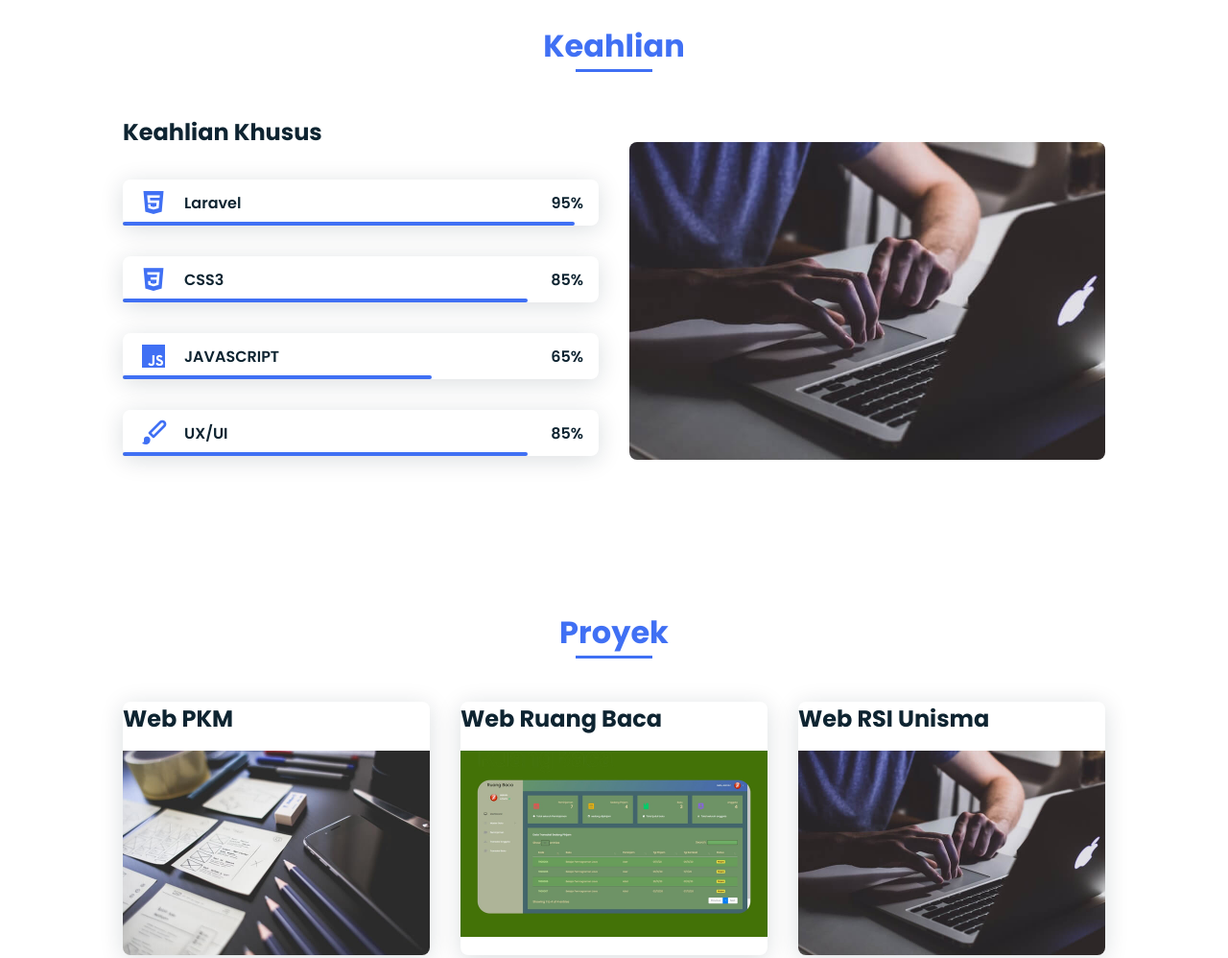
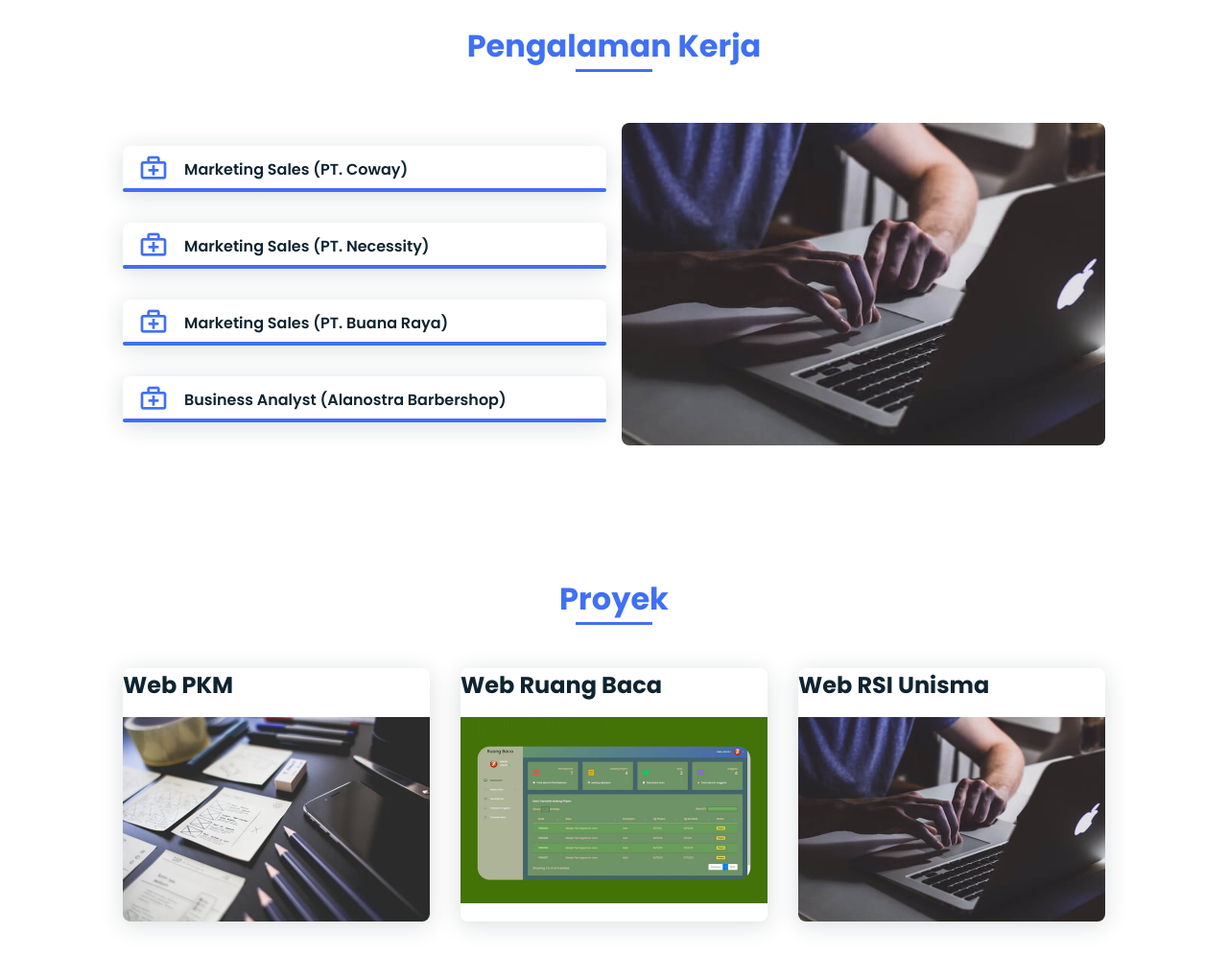
Before and after one commit to AbidShofaArisoena/abidshofaarisoena.github.io, a plain HTML site: page index.html in a window 1280 px wide. Shown: the part 1380-2378 px from the top of the page at 96% size. Drawn offline with nearby package versions, Linux system fonts and the light colour scheme; a script that the page names is missing.

Commit message:
perubahan baru

```diff
--- a/assets/css/styles.css
+++ b/assets/css/styles.css
@@ -105,8 +105,8 @@ img{
   max-width: 1024px;
   display: grid;
   grid-template-columns: 100%;
-  grid-column-gap: 2rem;
-  width: calc(100% - 2rem);
+  grid-column-gap: 1rem;
+  width: calc(100% - 1rem);
   margin-left: var(--mb-2);
   margin-right: var(--mb-2);
 }
@@ -289,16 +289,16 @@ img{
   z-index: var(--z-back);
 }
 .skills__html{
-  width: 95%;
+  width: 100%;
 }
 .skills__css{
-  width: 85%;
+  width: 100%;
 }
 .skills__js{
-  width: 65%;
+  width: 100%;
 }
 .skills__ux{
-  width: 85%;
+  width: 100%;
 }
 .skills__img{
   border-radius: .5rem;
@@ -306,7 +306,7 @@ img{
 
 /* ===== WORK =====*/
 .work__container{
-  row-gap: 2rem;
+  row-gap: 0rem;
 }
 .work__img{
   box-shadow: 0 4px 25px rgba(14,36,49,.15);
@@ -428,7 +428,7 @@ img{
   }
   .work__container{
     grid-template-columns: repeat(3, 1fr);
-    grid-template-rows: repeat(2,1fr);
+    grid-template-rows: repeat(1,1fr);
     column-gap: 2rem;
   }
   .contact__form{
--- a/index.html
+++ b/index.html
@@ -23,7 +23,7 @@
                     <ul class="nav__list">
                         <li class="nav__item"><a href="#home" class="nav__link active">Home</a></li>
                         <li class="nav__item"><a href="#about" class="nav__link">Tentang</a></li>
-                        <li class="nav__item"><a href="#skills" class="nav__link">Keahlian</a></li>
+                        <li class="nav__item"><a href="#skills" class="nav__link">Kerja</a></li>
                         <li class="nav__item"><a href="#work" class="nav__link">Proyek</a></li>
                         <li class="nav__item"><a href="#contact" class="nav__link">Kontak</a></li>
                     </ul>
@@ -46,9 +46,9 @@
                 </div>
 
                 <div class="home__social">
-                    <a href="" class="home__social-icon"><i class='bx bxl-linkedin'></i></a>
-                    <a href="" class="home__social-icon"><i class='bx bxl-behance' ></i></a>
-                    <a href="" class="home__social-icon"><i class='bx bxl-github' ></i></a>
+                    <a href="https://id.linkedin.com/abid-shofa-arisoena-b1646418b" class="home__social-icon"><i class='bx bxl-linkedin'></i></a>
+
+                    <a href="https://github.com/AbidShofaArisoena" class="home__social-icon"><i class='bx bxl-github' ></i></a>
                 </div>
 
                 <div class="home__img">
@@ -80,59 +80,52 @@
 
             <!--===== SKILLS =====-->
             <section class="skills section" id="skills">
-                <h2 class="section-title">Keahlian</h2>
+                <h2 class="section-title">Pengalaman Kerja</h2>
 
                 <div class="skills__container bd-grid">
                     <div>
-                        <h2 class="skills__subtitle">Keahlian Khusus</h2>
+                        <h2 class="skills__subtitle"></h2>
                         <p class="skills__text"></p>
                         <div class="skills__data">
                             <div class="skills__names">
-                                <i class='bx bxl-html5 skills__icon'></i>
-                                <span class="skills__name">Laravel</span>
+                                <i class='bx bx-first-aid skills__icon'></i>
+                                <span class="skills__name"> Marketing Sales (PT. Coway)</span>
                             </div>
                             <div class="skills__bar skills__html">
 
                             </div>
-                            <div>
-                                <span class="skills__percentage">95%</span>
-                            </div>
                         </div>
+
+
                         <div class="skills__data">
                             <div class="skills__names">
-                                <i class='bx bxl-css3 skills__icon'></i>
-                                <span class="skills__name">CSS3</span>
+                                <i class='bx bx-first-aid skills__icon'></i>
+                                <span class="skills__name"> Marketing Sales (PT. Necessity)</span>
                             </div>
                             <div class="skills__bar skills__css">
 
                             </div>
-                            <div>
-                                <span class="skills__percentage">85%</span>
-                            </div>
+
                         </div>
                         <div class="skills__data">
                             <div class="skills__names">
-                                <i class='bx bxl-javascript skills__icon' ></i>
-                                <span class="skills__name">JAVASCRIPT</span>
+                                <i class='bx bx-first-aid skills__icon' ></i>
+                                <span class="skills__name"> Marketing Sales (PT. Buana Raya)</span>
                             </div>
                             <div class="skills__bar skills__js">
 
                             </div>
-                            <div>
-                                <span class="skills__percentage">65%</span>
-                            </div>
+
                         </div>
                         <div class="skills__data">
                             <div class="skills__names">
-                                <i class='bx bxs-paint skills__icon'></i>
-                                <span class="skills__name">UX/UI</span>
+                                <i class='bx bx-first-aid skills__icon'></i>
+                                <span class="skills__name"> Business Analyst (Alanostra Barbershop)</span>
                             </div>
                             <div class="skills__bar skills__ux">
 
                             </div>
-                            <div>
-                                <span class="skills__percentage">85%</span>
-                            </div>
+
                         </div>
                     </div>
 
@@ -159,16 +152,8 @@
                         <h2 class="about__subtitle">Web RSI Unisma</h2>
                         <img src="assets/img/work3.jpg" alt="">
                     </div>
-                    <div class="work__img">
-                        <img src="assets/img/work4.jpg" alt="">
-                    </div>
-                    <div class="work__img">
-                        <img src="assets/img/work5.jpg" alt="">
-                    </div>
-                    <div class="work__img">
-                        <img src="assets/img/work6.jpg" alt="">
-                    </div>
-                </div>
+</div>
+
             </section>
 
             <!--===== CONTACT =====-->
```
Also changed, not shown: assets/img/coway.png (added), assets/img/neces.png (added).
